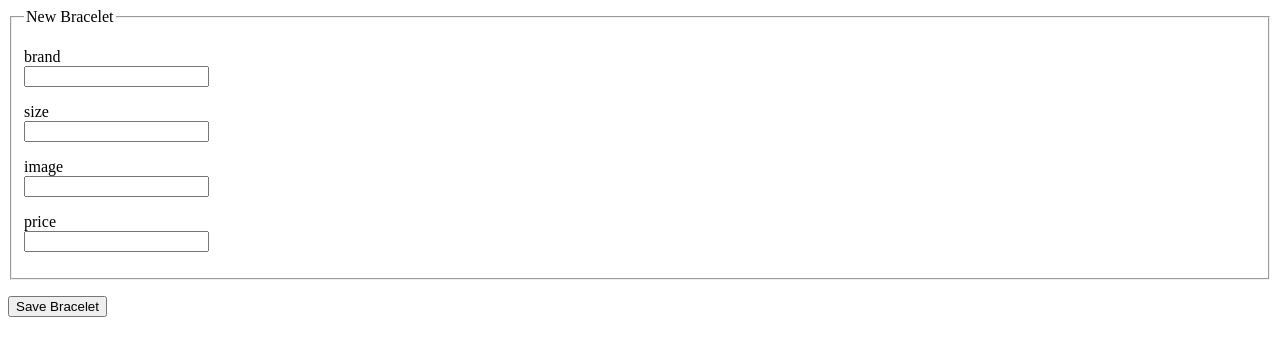
After one commit to MariomcgeeArt/contractorv2, a Flask app: template templates/bracelets_edit.html in a window 1280 px wide. The commit adds this page. Shown: the top 356 px of the page. Run offline with Flask 2, Linux system fonts and the light colour scheme; the template is opened without the code that fills it, so the values that code supplies are empty.

Commit message:
third commit

```diff
--- a/app.py
+++ b/app.py
@@ -1,6 +1,6 @@
 from flask import Flask, render_template, request, redirect, url_for
 from pymongo import MongoClient
-
+from bson.objectid import ObjectId
 
 client = MongoClient()
 db = client.bracelet
@@ -32,3 +32,37 @@ def bracelet_submit():
     bracelets.insert_one(bracelet)# may need to be bracelets
     #print(request.form.to_dict())
     return redirect(url_for('bracelets_index'))
+
+
+
+@app.route('/bracelets/<bracelet_id>')
+def bracelets_detail(bracelet_id):
+    """Show a single playlist."""
+    bracelet = bracelets.find_one({'_id': ObjectId(bracelet_id)})
+    return render_template('bracelets_detail.html', bracelet = bracelet)
+
+@app.route('/bracelets/<bracelet_id>', methods=['POST'])
+def bracelets_update(bracelet_id):
+    """Submit an edited bracelet."""
+
+    # create our updated playlist
+    updated_bracelet = {
+        'brand': request.form.get('brand'),
+        'size': request.form.get('size'),
+        'image': request.form.get("image"),
+        'price': request.form.get("price")
+    }
+    # set the former playlist to the new one we just updated/edited
+    bracelets.update_one(
+        {'_id': ObjectId(bracelet_id)},
+        {'$set': updated_bracelet})
+    # take us back to the playlist's show page
+    return redirect(url_for('bracelets_detail', bracelet_id=bracelet_id))
+
+
+@app.route('/bracelets/<bracelet_id>/edit')
+def bracelets_edit(bracelet_id):
+    """Show the edit form for a playlist."""
+    bracelet = bracelets.find_one({'_id': ObjectId(bracelet_id)})
+    # Add the title parameter here
+    return render_template('bracelets_edit.html', bracelet=bracelet, title='Edit bracelet')
--- /dev/null
+++ b/templates/bracelets_edit.html
@@ -0,0 +1,31 @@
+{% extends 'base.html' %}
+
+{% block content %}
+<form method='POST' action='/bracelets/{{ bracelet._id }}'>
+    <fieldset>
+    <legend>New Bracelet</legend>
+    <!-- TITLE -->
+    <p>
+        <label for='brand'>brand</label><br>
+        <input type="text" name="brand" value="{{ bracelet.brand }}"/>
+    </p>
+    <p>
+        <label for='size'>size</label><br>
+        <input type='text' name='size' value="{{ bracelet.size }}"/>
+    </p>
+    <p>
+        <label for='image'>image</label><br>
+        <input type='text' name='image' value="{{ bracelet.image }}"/>
+    </p>
+    <p>
+        <label for='price'>price</label><br>
+        <input type='text' name='price' value="{{ bracelet.price }}"/>
+    </p>
+    </fieldset>
+
+    <!-- BUTTON -->
+    <p>
+        <button type='submit'>Save Bracelet</button>
+    </p>
+</form>
+{% endblock %}
--- a/templates/bracelets_index.html
+++ b/templates/bracelets_index.html
@@ -9,5 +9,6 @@
         <h2>{{ bracelet.brand }}</h2>
         <small>{{ bracelet.size }}</small>
         <small><img src = "{{ bracelet.image }}" height ="150" width= "150"></small>
+        <a href="/bracelets/{{ bracelet._id }}">View Bracelet Details</a>
     {% endfor %}
 {% endblock %}
```
Also changed, not shown: templates/bracelets_detail.html (+12 -0 lines).
